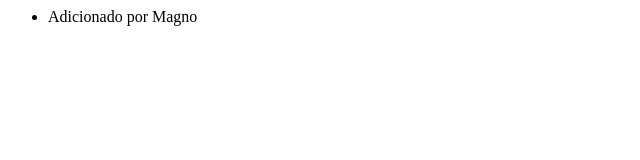
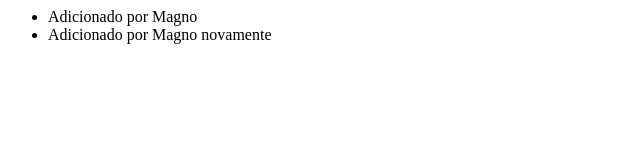
Before and after one commit to magno-ruback/teste-compartilhamento, a plain HTML site: page index.html in a window 1280 px wide. Shown: the whole page, without its empty margins (0-640 px from the left). Drawn offline with Linux system fonts and the light colour scheme.

Commit message:
Adicionado segunda linha de teste

```diff
--- a/index.html
+++ b/index.html
@@ -7,6 +7,7 @@
   <body>
     <ul>
       <li>Adicionado por Magno</li>
+      <li>Adicionado por Magno novamente</li>
     </ul>
   </body>
 </html>
```
